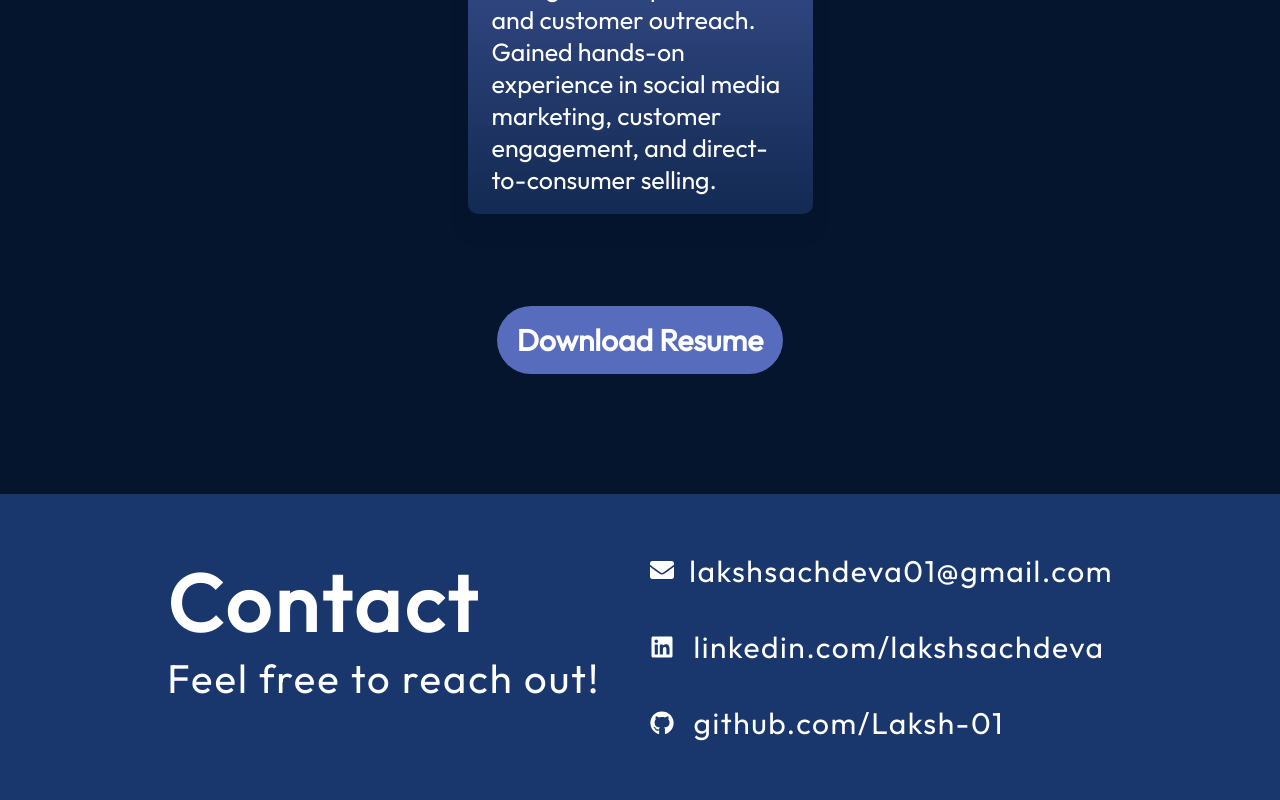
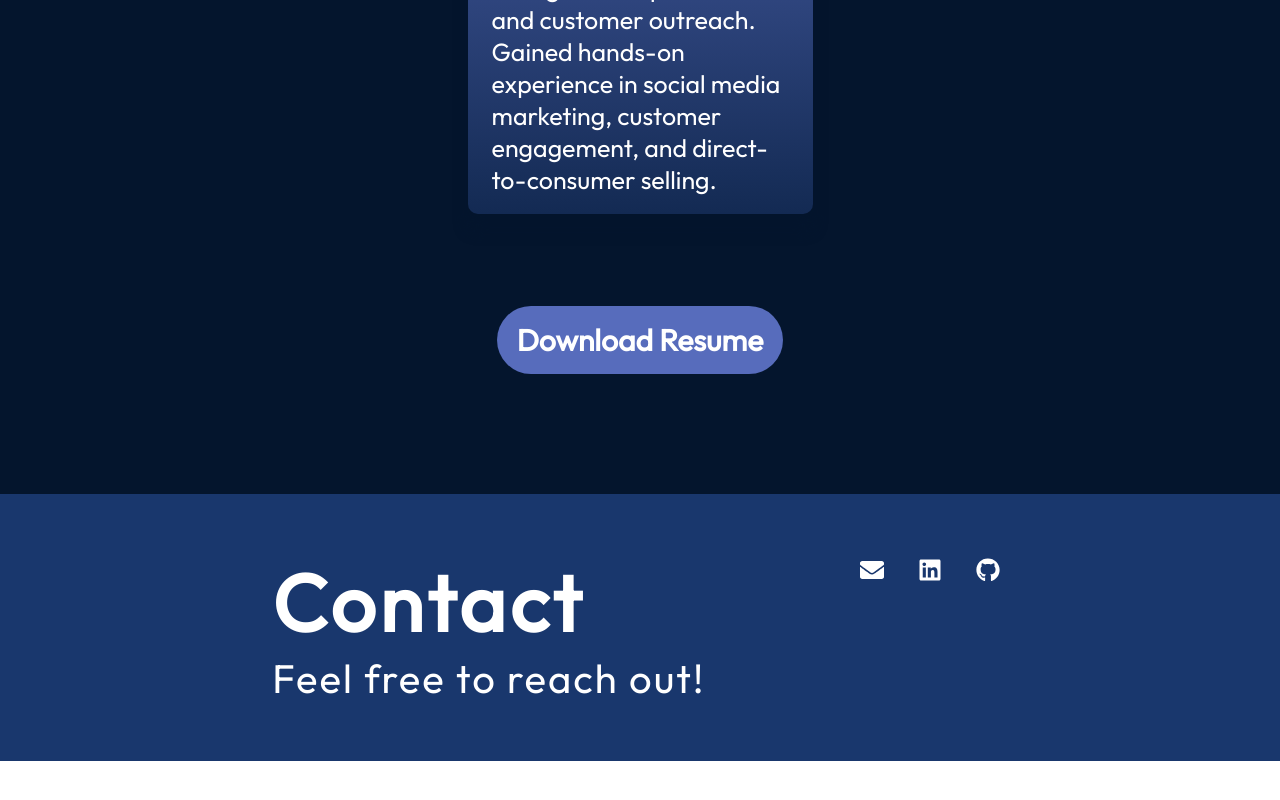
Before and after one commit to Laksh-01/Portfolio_latest, a React (Vite) app: page / in a window 1280 px wide. Shown: the part 6239-7039 px from the top of the page. After the commit the page ends 7000 px from the top, so only its background shows below. Built offline with nearby package versions, Linux system fonts and the light colour scheme.

Commit message:
last changes

```diff
--- a/src/components/About/About.module.css
+++ b/src/components/About/About.module.css
@@ -85,6 +85,7 @@
     background-color: transparent;
     padding-left: 0;
     padding-right: 0;
+
   }
 
   .content {
@@ -104,4 +105,28 @@
     padding-right: 0;
   }
 
+
+.title {
+  color: var(--color-text);
+  font-size: 35px;
+  font-weight: 700;
+  letter-spacing: 1.75px;
+  text-transform: uppercase;
 }
+
+.content {
+  display: flex;
+  flex-direction: row;
+  align-items: center;
+}
+.aboutItem h3 {
+  font-size: 25px;
+  font-weight: 600;
+}
+
+.aboutItem p {
+  font-size: 20px;
+}
+
+
+}
--- a/src/components/Contact/Contact.jsx
+++ b/src/components/Contact/Contact.jsx
@@ -14,15 +14,15 @@ export const Contact = () => {
       </div>
       <ul className={styles.links}>
         <li className={styles.link}>
-          <a href="mailto:lakshsachdeva01@gmail.com"><FaEnvelope className={styles.icon}></FaEnvelope>    lakshsachdeva01@gmail.com</a>
+          <a href="mailto:lakshsachdeva01@gmail.com"><FaEnvelope className={styles.icon}></FaEnvelope> </a>
         </li>
         <li className={styles.link}>
-          <FaLinkedin className={styles.icon}></FaLinkedin>
-          <a href="https://www.linkedin.com/in/lakshsachdeva/">linkedin.com/lakshsachdeva</a>
+
+          <a href="https://www.linkedin.com/in/lakshsachdeva/"><FaLinkedin className={styles.icon}></FaLinkedin></a>
         </li>
         <li className={styles.link}>
-         <FaGithub className={styles.icon}></FaGithub>
-          <a href="https://github.com/Laksh-01">github.com/Laksh-01</a>
+
+          <a href="https://github.com/Laksh-01"><FaGithub className={styles.icon}></FaGithub></a>
         </li>
       </ul>
     </footer>
--- a/src/components/Contact/Contact.module.css
+++ b/src/components/Contact/Contact.module.css
@@ -26,7 +26,7 @@
 
 .links {
   display: flex;
-  flex-direction: column;
+  flex-direction: row;
   align-items: flex-start;
   list-style: none;
   gap: 26px;
```
